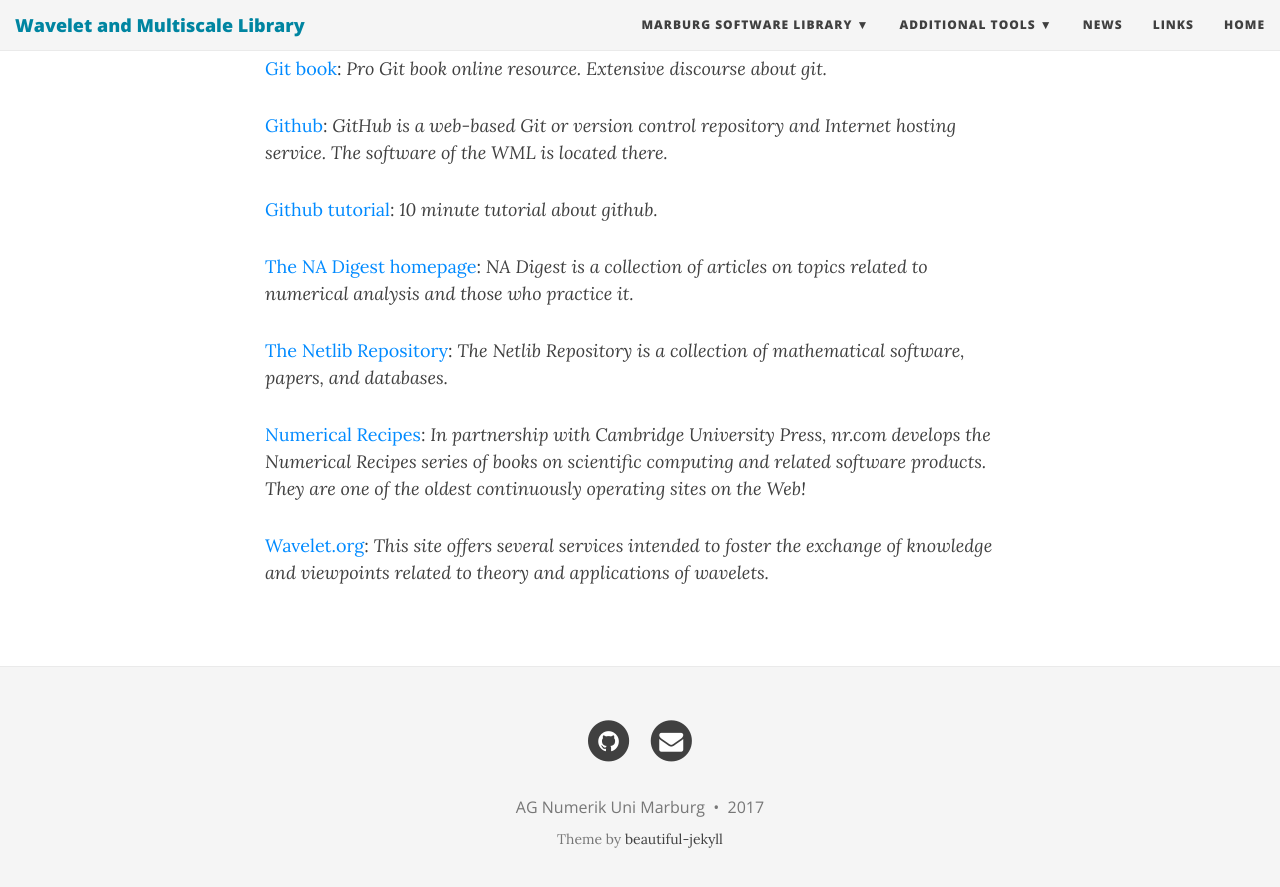
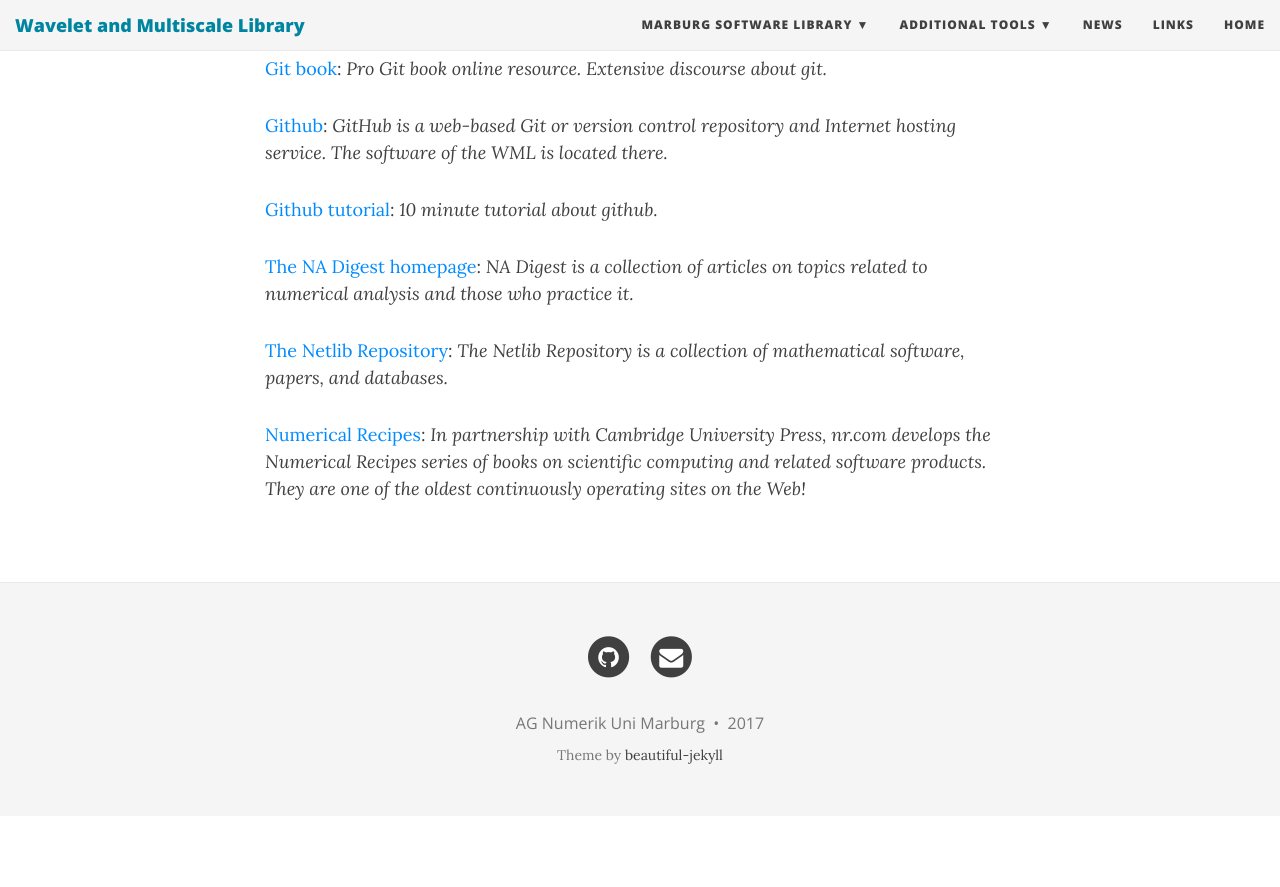
Before and after one commit to agnumerikunimarburg/agnumerikunimarburg.github.io, a Jekyll site: the page built from links.md, in a window 1280 px wide and 900 px high, scrolled down 1042 px. Shown: the top 887 px of the window. Built offline with Jekyll 4.4.1, drawn with Linux system fonts in a browser that asks for light colours; nearby versions of some CDN libraries; after the commit the page ends 1858 px from its top, so only the background shows below that.

Commit message:
Update links.md

```diff
--- a/links.md
+++ b/links.md
@@ -32,5 +32,3 @@
 [The Netlib Repository](http://www.netlib.org/): _The Netlib Repository is a collection of mathematical software, papers, and databases._
 
 [Numerical Recipes](http://www.numerical.recipes): _In partnership with Cambridge University Press, nr.com develops the Numerical Recipes series of books on scientific computing and related software products. They are one of the oldest continuously operating sites on the Web!_
-
-[Wavelet.org](http://www.wavelet.org/): _This site offers several services intended to foster the exchange of knowledge and viewpoints related to theory and applications of wavelets._
```
